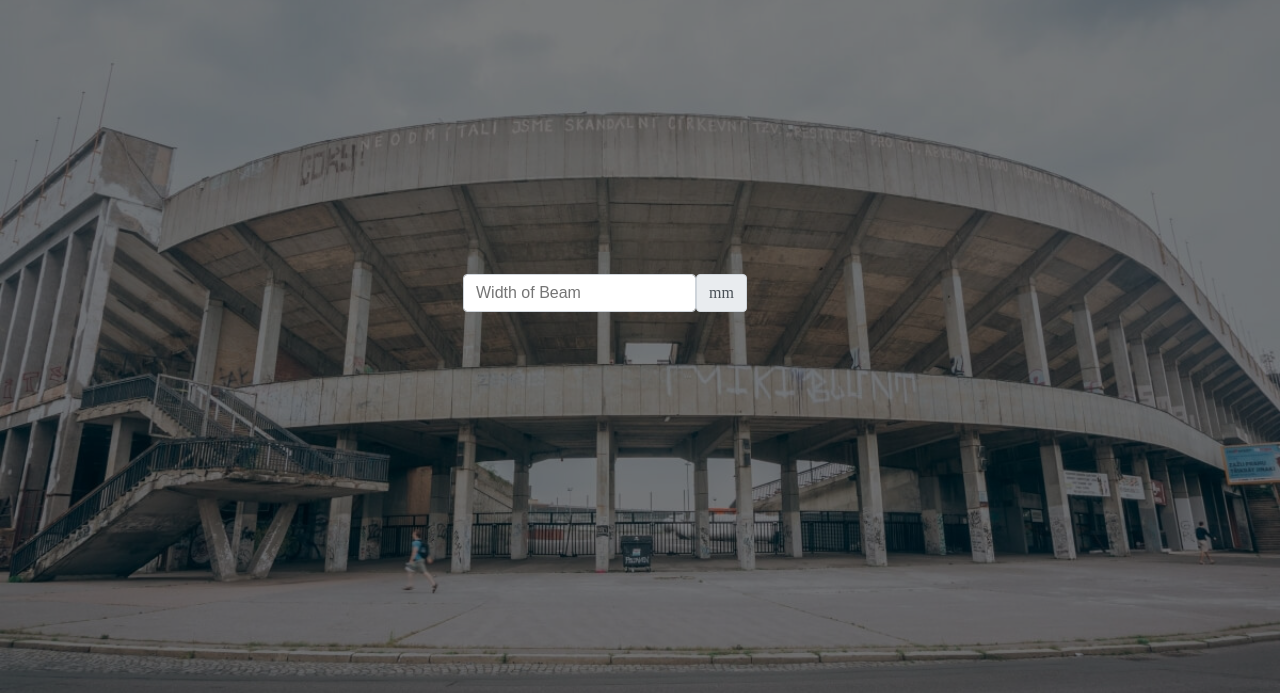
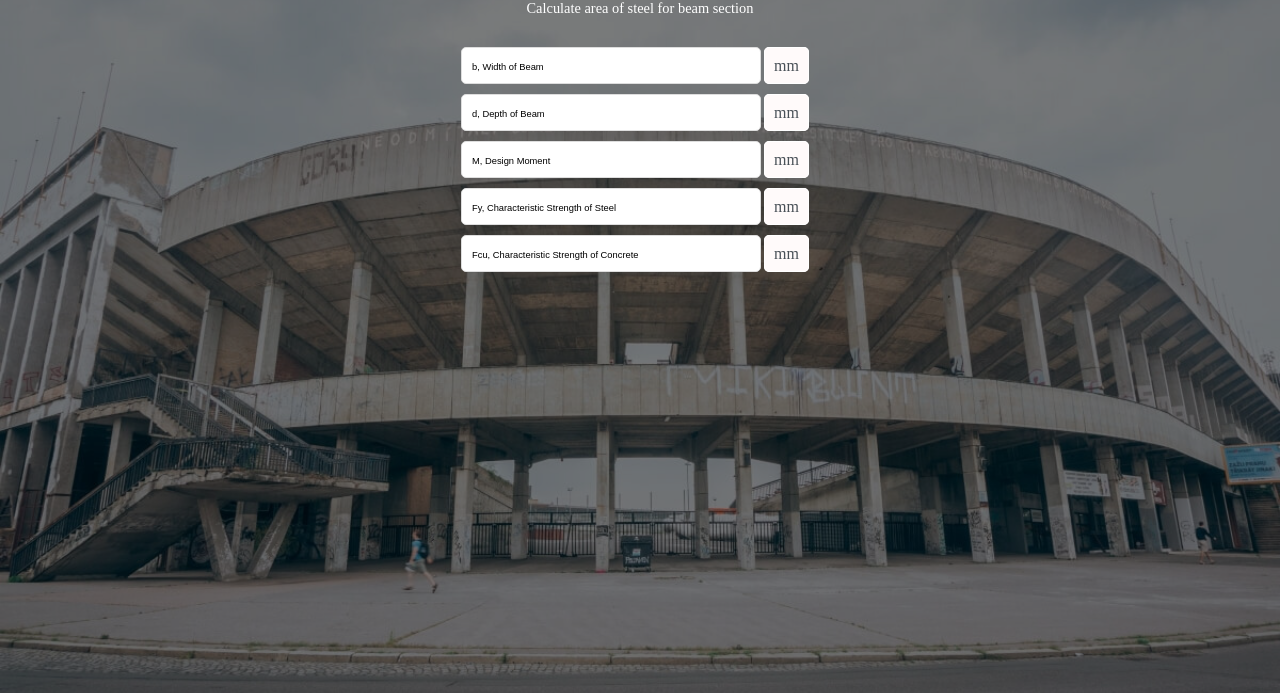
Before and after one commit to Benneee/AST-Calculator-V1, a plain HTML site: page index.html in a window 1280 px wide. Shown: the part 107-800 px from the top of the page. Drawn offline with Linux system fonts and the light colour scheme.

Commit message:
Fixed Postpend issues

```diff
--- a/index.html
+++ b/index.html
@@ -15,13 +15,68 @@
       <section id="inner-section">
 
 
-        <div class="card card-body text-center">
+        <div class="container">
+          <h2 class="title text-center">Ast-Calculator</h2>
+          <p class="info text-center">Calculate area of steel for beam section</p>
+
+          <div class="form-wrap">
+
               <form id="ast-form">
+
+                <!-- Width of beam -->
 
                   <div class="form-group">
                     <div class="input-group">
-                    <input type="number" class="form-control" id="width-of-beam" placeholder="Width of Beam">
-                    <div class="input-group-prepend">
+                    <!-- <div class="input-group-prepend">
+                        <span class="input-group-text">b</span>
+                      </div> -->
+                      <input type="number" class="form-control" id="width-of-beam" placeholder="b, Width of Beam">
+                      <div class="input-group-postpend">
+                          <span class="input-group-text">mm</span>
+                        </div>
+                    </div>
+                  </div>
+
+                  <!-- Depth of beam -->
+
+                  <div class="form-group">
+                    <div class="input-group">
+
+                      <input type="number" class="form-control" id="depth-of-beam" placeholder="d, Depth of Beam">
+                      <div class="input-group-postpend">
+                          <span class="input-group-text">mm</span>
+                        </div>
+                    </div>
+                  </div>
+
+                  <!-- Design moment -->
+
+                  <div class="form-group">
+                      <div class="input-group">
+
+                        <input type="number" class="form-control" id="depth-of-beam" placeholder="M, Design Moment">
+                        <div class="input-group-postpend">
+                            <span class="input-group-text">mm</span>
+                          </div>
+                      </div>
+                    </div>
+
+                    <!-- Characteristic Strength of Steel -->
+
+                    <div class="form-group">
+                        <div class="input-group">
+                          <input type="number" class="form-control" id="depth-of-beam" placeholder="Fy, Characteristic Strength of Steel">
+                          <div class="input-group-postpend">
+                              <span class="input-group-text">mm</span>
+                            </div>
+                        </div>
+                      </div>
+
+                      <!-- Characteristic strength of concrete -->
+                      <div class="form-group">
+                          <div class="input-group">
+                            <input type="number" class="form-control" id="depth-of-beam" placeholder="Fcu, Characteristic Strength of Concrete">
+                            <div class="input-group-postpend">
                                 <span class="input-group-text">mm</span>
                               </div>
                           </div>
@@ -31,8 +86,7 @@
                 </form>
 
           </div>
-
-
+        </div>
 
       </section>
     </article>
--- a/styles.css
+++ b/styles.css
@@ -1,11 +1,13 @@
+/* Primary CSS */
+
 * {
   box-sizing: border-box;
   padding: 0;
   margin: 0;
-  overflow: hidden;
 }
 
 
+/* Overlay Thingy */
 #outer-section {
   position: relative;
   width: 100%;
@@ -22,55 +24,13 @@
   width: 100%;
   background-color: rgba(0, 0, 0, 0.5);
   display: flex;
-  align-items: center;
   justify-content: center;
-  flex-direction: column;
-  text-align: center;
+  overflow: auto;
+  /* flex-direction: column; */
+  /* text-align: center; */
 }
 
-
-.input-group {
-  position: relative;
-  left: 35vw;
-  display: flex;
-  flex-wrap: wrap;
-  align-items: stretch;
-  width: 100%;
-}
-
-.input-group-text {
-  display: -ms-flexbox;
-  display: flex;
-  align-items: stretch;
-  padding: .375rem .75rem;
-  margin-bottom: 0;
-  font-size: 1rem;
-  font-weight: 400;
-  line-height: 1.5;
-  color: #495057;
-  /* text-align: center; */
-  /* white-space: nowrap; */
-  background-color: #e9ecef;
-  border: 1px solid #ced4da;
-  border-radius: .25rem;
-}
-
-.form-control {
-  display: block;
-  /* width: 100%; */
-  /* height: calc(1.5em + .75rem + 2px); */
-  padding: .375rem .75rem;
-  font-size: 1rem;
-  font-weight: 400;
-  line-height: 1.5;
-  color: #495057;
-  background-color: #fff;
-  background-clip: padding-box;
-  border: 1px solid #ced4da;
-  border-radius: .25rem;
-  transition: border-color .15s ease-in-out,box-shadow .15s ease-in-out;
-}
-
+/* Utility Classes */
 .text-center {
   text-align: center !important;
 }
@@ -79,16 +39,120 @@
   padding-bottom: 1rem !important;
 }
 
-h1 {
-  font-size: 2.5em;
-  display: block;
-  color: white;
+/* Form Styling */
+
+.container {
+  /* Touch this! */
+  margin: 40px 0px;
+  padding: 30px;
+  background: transparent;
+  max-width: 1100px;
 }
 
-.card {
-  display: block;
-  overflow: auto;
+.form-wrap {
+  padding: 20px;
+  display: flex;
+  justify-content: center;
   width: 100%;
-  padding-right: 15px;
-  padding-left: 15px;
 }
+
+.container .title {
+  color: white;
+  margin-bottom: 10px;
+}
+
+.info {
+  color: white;
+  font-size: 0.9em;
+  margin-bottom: 10px;
+}
+
+.form-group {
+  width: 100%;
+}
+
+.form-group .input-group {
+  display: flex;
+  flex-wrap: wrap;
+  align-items: stretch;
+  width: 100%;
+}
+
+.form-group .input-group input.form-control {
+  padding: 10px;
+  border-radius: 5px;
+  border: 1px solid #ddd;
+  margin-bottom: 10px;
+  width: 300px;
+}
+
+/* Postpend */
+.form-group .input-group .input-group-postpend {
+  padding: 10px;
+}
+
+.form-group .input-group .input-group-postpend .input-group-text {
+  border: 1px solid white;
+  border-radius: 5px;
+  padding: 9px;
+  color: #495057;
+  background: rgb(255, 250, 250);
+  margin-left: -7px;
+}
+
+/* Prepend */
+/* .form-group .input-group .input-group-prepend {
+  padding: 10px;
+}
+
+.form-group .input-group .input-group-prepend .input-group-text {
+  border: 1px solid white;
+  border-radius: 5px;
+  padding: 9px;
+  color: #495057;
+  background: rgb(255, 250, 250);
+  margin-right: -7px;
+} */
+
+/* Placeholder text */
+::-webkit-input-placeholder { /* Edge */
+  font-size: 0.7em;
+  color: black;
+}
+
+:-ms-input-placeholder { /* Internet Explorer 10-11 */
+  font-size: 0.7em;
+  color: black;
+}
+
+::placeholder {
+  font-size: 0.7em;
+  color: black;
+}
+
+@media only screen and (max-width: 900px) {
+  .form-group .input-group input.form-control {
+    width: 55vw;
+  }
+}
+
+@media only screen and (max-width: 600px) {
+  .form-group .input-group input.form-control {
+    width: 50vw;
+  }
+
+  ::-webkit-input-placeholder { /* Edge */
+    font-size: 0.6em;
+    color: black;
+  }
+
+  :-ms-input-placeholder { /* Internet Explorer 10-11 */
+    font-size: 0.6em;
+    color: black;
+  }
+
+  ::placeholder {
+    font-size: 0.6em;
+    color: black;
+  }
+}
```
Lines whose indentation alone changed are shown as unchanged.
